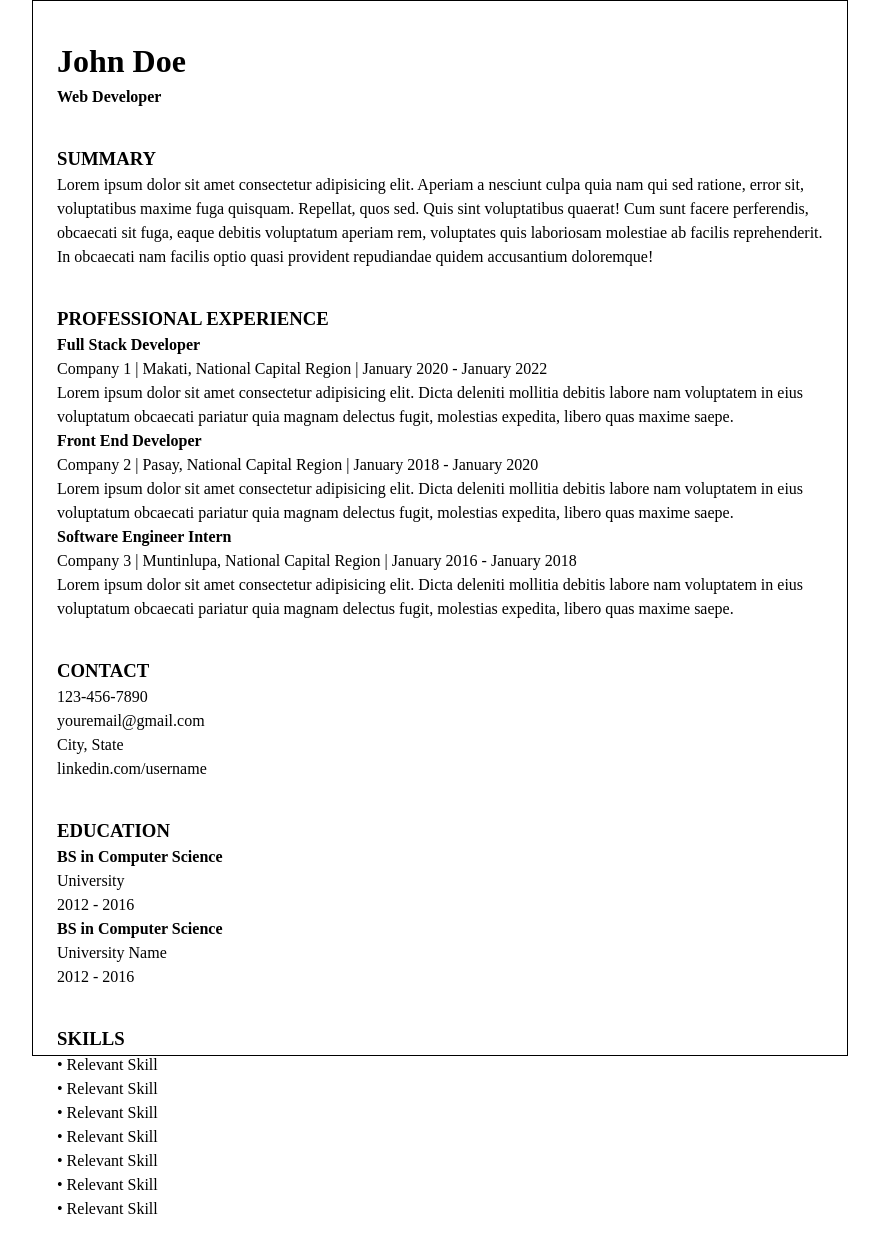
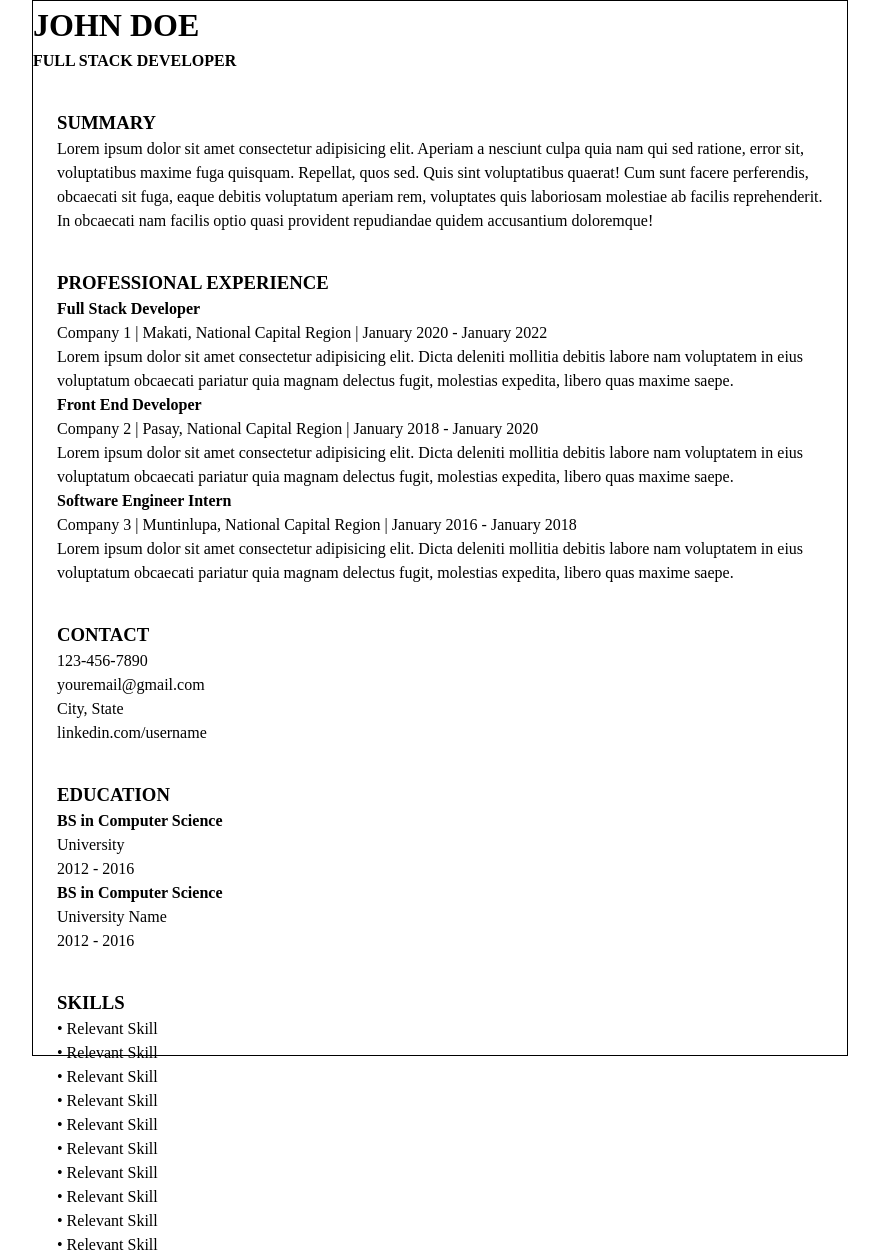
Before and after one commit to ivananora/cv-app, a React (Create React App) app: page / in a window 1280 px wide. Shown: the whole page, without its empty margins (200-1079 px from the left). Before the commit the page ends 1221 px from the top, so only its background shows below. Built offline with nearby package versions, Linux system fonts and the light colour scheme.

Commit message:
added/modified attributes

```diff
--- a/src/components/Header.js
+++ b/src/components/Header.js
@@ -5,8 +5,8 @@ class Header extends Component {
     super();
 
     this.state = {
-      fullName: 'John Doe',
-      title: 'Web Developer',
+      fullName: 'JOHN DOE',
+      title: 'FULL STACK DEVELOPER',
       isEditingHeader: false
     }
 
@@ -37,7 +37,7 @@ class Header extends Component {
     const { fullName, title, isEditingHeader } = this.state;
 
     return (
-      <div className="section" onClick={this.editHeader}>
+      <div id="header-section" className='header-section' onClick={this.editHeader}>
         <form className={ isEditingHeader ? "edit" : "close" }>
           <label htmlFor='fullName'>Full Name</label>
           <input
@@ -53,8 +53,8 @@ class Header extends Component {
           />
           <button onClick={this.closeHeaderEdit}>Close</button>
         </form>
-        <h1>{fullName}</h1>
-        <h4>{title}</h4>
+        <h1 className='name'>{fullName}</h1>
+        <h4 className='title'>{title}</h4>
       </div>
     )
   }
--- a/src/components/MainContent.js
+++ b/src/components/MainContent.js
@@ -5,7 +5,7 @@ import Experience from './Experience';
 class MainContent extends Component {
   render() {
     return (
-      <div>
+      <div id='main-content-section'>
         <Summary />
         <Experience />
       </div>
--- a/src/components/OneEducation.js
+++ b/src/components/OneEducation.js
@@ -7,7 +7,7 @@ const OneEducation = (props) => {
     <div>
       {educations.map((singleEducation) => {
         return(
-          <div>
+          <div className='individual-education'>
             <h4>{singleEducation.education.degree}</h4>
             <p>{singleEducation.education.universityName}</p>
             <p>{singleEducation.education.date}</p>
--- a/src/components/SideContent.js
+++ b/src/components/SideContent.js
@@ -6,7 +6,7 @@ import Skills from './Skills';
 class SideContent extends Component {
   render() {
     return (
-      <div>
+      <div id='side-content-section'>
           <Contact />
           <Education />
           <Skills />
--- a/src/components/Skills.js
+++ b/src/components/Skills.js
@@ -9,6 +9,9 @@ class Skills extends Component {
     this.state = {
       isEditing: false,
       skills: [
+        { skill: 'Relevant Skill', id: uniqid() },
+        { skill: 'Relevant Skill', id: uniqid() },
+        { skill: 'Relevant Skill', id: uniqid() },
         { skill: 'Relevant Skill', id: uniqid() },
         { skill: 'Relevant Skill', id: uniqid() },
         { skill: 'Relevant Skill', id: uniqid() },
@@ -58,7 +61,7 @@ class Skills extends Component {
   }
 
   render() {
-    const { isEditing, skills, skill } = this.state;
+    const { isEditing, skills } = this.state;
 
     return (
       <div className='section' onClick={this.editSkills}>
--- a/src/components/Summary.js
+++ b/src/components/Summary.js
@@ -36,7 +36,7 @@ class Summary extends Component {
     const { summary, isEditingSummary } = this.state;
 
     return (
-      <div className="section" onClick={this.editSummary}>
+      <div className='section' onClick={this.editSummary}>
         <form className={ isEditingSummary ? "edit" : "close" }>
           <label htmlFor='summary'>Describe yourself.</label>
           <input
--- a/src/components/Work.js
+++ b/src/components/Work.js
@@ -7,7 +7,7 @@ const Work = (props) => {
     <div>
       {displayJobs.map((singleJob) => {
         return(
-          <div>
+          <div className='individual-job'>
             <h4>{singleJob.job.jobTitle}</h4>
             <p>{singleJob.job.companyName} | {singleJob.job.address} | {singleJob.job.date}</p>
             <p>{singleJob.job.jobSummary}</p>
```
